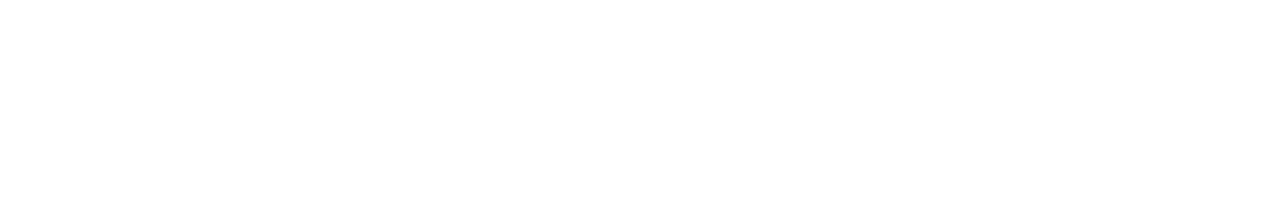
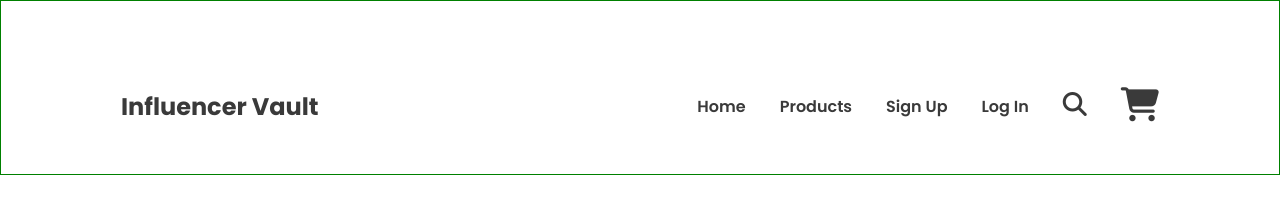
Before and after one commit to zaman-pro/influencer-vault, a plain HTML site: page index.html in a window 1280 px wide. Drawn offline with Linux system fonts and the light colour scheme.

Commit message:
navbar added

```diff
--- a/index.html
+++ b/index.html
@@ -5,6 +5,45 @@
     <meta name="viewport" content="width=device-width, initial-scale=1.0" />
     <title>Influencer Vault</title>
     <link rel="stylesheet" href="style.css" />
+    <script
+      src="https://kit.fontawesome.com/58d4bf1291.js"
+      crossorigin="anonymous"
+    ></script>
   </head>
-  <body></body>
+  <body>
+    <!-- navbar starts here -->
+
+    <nav class="nav-bar-container">
+      <span class="nav-menu">
+        <i class="fa-solid fa-bars"></i>
+      </span>
+
+      <a class="nav-logo" href="">Influencer Vault</a>
+      <ul class="nav-link-container">
+        <li><a class="nav-link" href="">Home</a></li>
+        <li><a class="nav-link" href="">Products</a></li>
+        <li><a class="nav-link" href="">Sign Up</a></li>
+        <li><a class="nav-link" href="">Log In</a></li>
+        <li>
+          <a class="" href="">
+            <i class="fa-solid fa-magnifying-glass"></i>
+          </a>
+        </li>
+
+        <li>
+          <a class="" href="">
+            <i class="fa-solid fa-cart-shopping"></i>
+          </a>
+        </li>
+      </ul>
+      <span class="nav-cart">
+        <i class="fa-solid fa-cart-shopping"></i>
+      </span>
+    </nav>
+
+    <!-- hero section starts here -->
+
+    <header class="hero-container"></header>
+    <main></main>
+  </body>
 </html>
--- a/style.css
+++ b/style.css
@@ -0,0 +1,124 @@
+/* google font */
+
+@import url("https://fonts.googleapis.com/css2?family=Poppins:ital,wght@0,100;0,200;0,300;0,400;0,500;0,600;0,700;0,800;0,900;1,100;1,200;1,300;1,400;1,500;1,600;1,700;1,800;1,900&display=swap");
+
+:root {
+  --primary-color: #e02c6d;
+  --secondary-color: #3a3a3a;
+  --fill-color: #fb8200;
+
+  --text-dark-400: rgba(0, 0, 0, 0.87);
+  --text-dark-500: #18191f;
+  --text-dark-700: #5e6366;
+  --text-gray-700: #787885;
+
+  --featured-dark-700: #0a0826;
+  --featured-gray-700: #6c6c6c;
+
+  --white: #ffffff;
+  --white-gray: #d9dbe1;
+  --primary-light: #e02c6dde;
+}
+
+/* uni shared styles */
+
+* {
+  margin: 0;
+  padding: 0;
+  box-sizing: border-box;
+  text-decoration: none;
+  list-style: none;
+}
+
+body {
+  max-width: 1440px;
+  margin: 0 auto;
+
+  font-feature-settings: "liga" off, "clig" off;
+  font-family: "Poppins", serif;
+  font-style: normal;
+  border: 1px solid green;
+}
+
+/* navbar style starts here */
+
+.nav-bar-container,
+.nav-link-container {
+  display: flex;
+  align-items: center;
+  /* border: 1px solid red; */
+}
+
+.nav-bar-container {
+  justify-content: space-between;
+  margin: 87px 0 50px;
+  padding: 0 120px;
+  /* border: 1px solid green; */
+}
+
+.nav-link-container {
+  gap: 34px;
+  /* border: 1px solid green; */
+}
+
+.nav-logo {
+  color: var(--secondary-color);
+  font-size: 1.5rem;
+  font-weight: 700;
+  /* border: 1px solid red; */
+}
+
+.nav-link {
+  color: var(--secondary-color);
+  font-size: 1rem;
+  font-weight: 600;
+  /* border: 1px solid red; */
+}
+
+.nav-menu,
+.nav-cart {
+  display: none;
+  /* border: 1px solid red; */
+}
+
+nav .fa-solid {
+  color: var(--secondary-color);
+  /* border: 1px solid red; */
+}
+
+.fa-bars,
+.fa-magnifying-glass {
+  font-size: 1.5rem;
+}
+
+.fa-cart-shopping {
+  font-size: 2.125rem;
+}
+
+/* responsive media query */
+
+@media screen and (max-width: 576px) {
+  /* nav responsive */
+
+  .nav-bar-container {
+    margin: 35px 0 22px;
+    padding: 0 16px;
+  }
+
+  .nav-link-container {
+    display: none;
+  }
+
+  .nav-logo {
+    font-size: 1rem;
+  }
+
+  .nav-cart,
+  .nav-menu {
+    display: block;
+  }
+
+  .fa-cart-shopping {
+    font-size: 1.5rem;
+  }
+}
```
